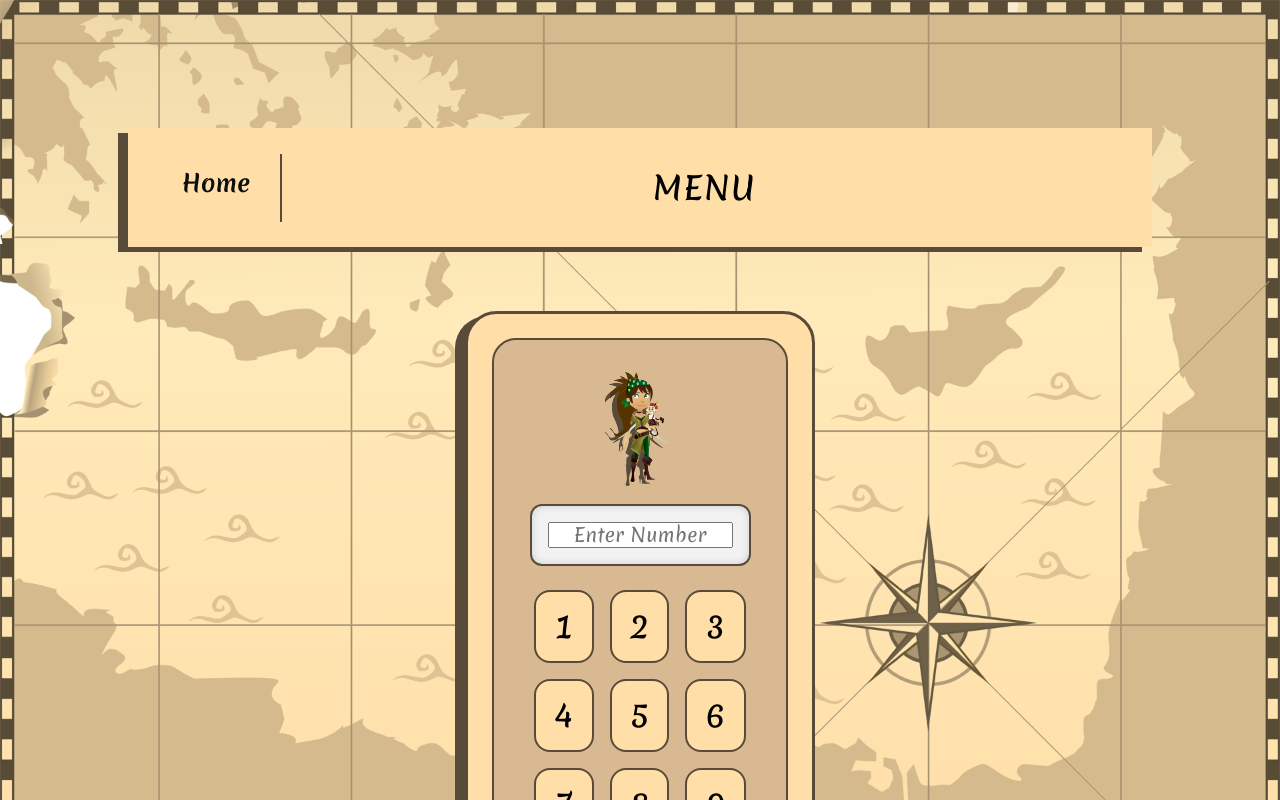
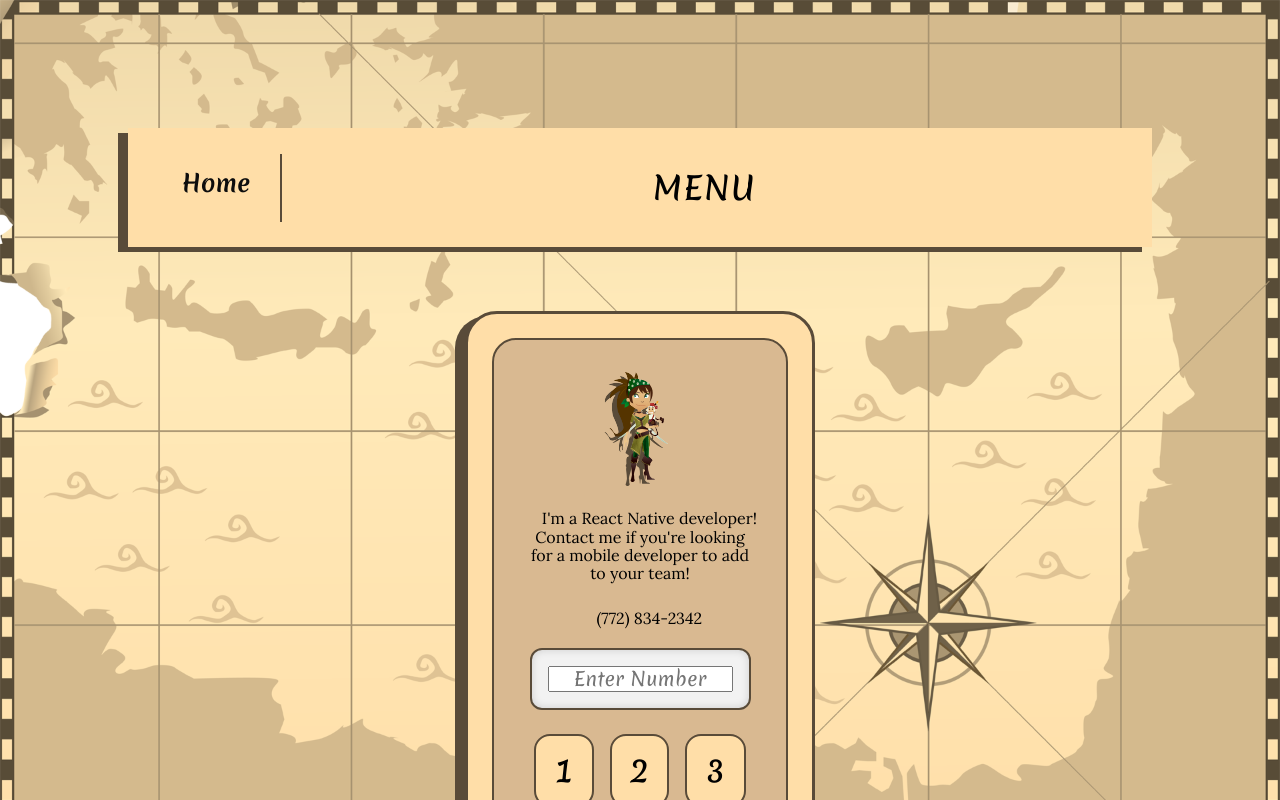
Before and after one commit to 404pandas/react-portfolio, a React (Vite) app in the folder client/: page /phone in a window 1280 px wide. Shown: the top 800 px of the page. Built offline with nearby package versions, Linux system fonts and the light colour scheme.

Commit message:
Subtext added

```diff
--- a/client/src/assets/css/phoneScreen.css
+++ b/client/src/assets/css/phoneScreen.css
@@ -129,3 +129,8 @@
   font-size: 60%;
   text-align: center;
 }
+
+.phone-subtext {
+  padding: 5%;
+  text-align: center;
+}
--- a/client/src/pages/PhoneScreen/index.jsx
+++ b/client/src/pages/PhoneScreen/index.jsx
@@ -6,9 +6,8 @@ const PhoneScreen = () => {
   const [number, setNumber] = useState("");
 
   const handlePress = (value) => {
-    // Only allow digits and special keys (*, #)
     if (!/[0-9*#]/.test(value)) return;
-    setNumber((prev) => (prev + value).slice(0, 15)); // limit length
+    setNumber((prev) => (prev + value).slice(0, 15));
   };
 
   const handleDelete = () => {
@@ -19,10 +18,9 @@ const PhoneScreen = () => {
     console.log("Calling:", number || "(no number)");
   };
 
-  // Format number for display with dashes
   const formatNumber = (num) => {
-    const digitsOnly = num.replace(/\D/g, ""); // keep only digits
-    if (digitsOnly.length <= 3) return num; // leave as-is if short
+    const digitsOnly = num.replace(/\D/g, "");
+    if (digitsOnly.length <= 3) return num;
     if (digitsOnly.length <= 6)
       return `${digitsOnly.slice(0, 3)}-${digitsOnly.slice(3)}${num
         .replace(/\d/g, "")
@@ -33,10 +31,8 @@ const PhoneScreen = () => {
     )}-${digitsOnly.slice(6, 10)}${num.replace(/\d/g, "").replace(/-/g, "")}`;
   };
 
-  // Handle keyboard typing
   const handleInputChange = (e) => {
     const value = e.target.value;
-    // Keep only 0-9, *, #
     const filtered = value.replace(/[^0-9*#]/g, "").slice(0, 15);
     setNumber(filtered);
   };
@@ -48,6 +44,13 @@ const PhoneScreen = () => {
         <div className="phone-avatar">
           <img src={pirateImage} alt="Pirate" className="pirate-icon" />
         </div>
+
+        {/* Subtext under the pirate */}
+        <p className="phone-subtext">
+          I'm a React Native developer! Contact me if you're looking for a
+          mobile developer to add to your team!
+        </p>
+        <p className="phone-subtext">(772) 834-2342</p>
 
         {/* Phone Number Input */}
         <div className="phone-display">
```
